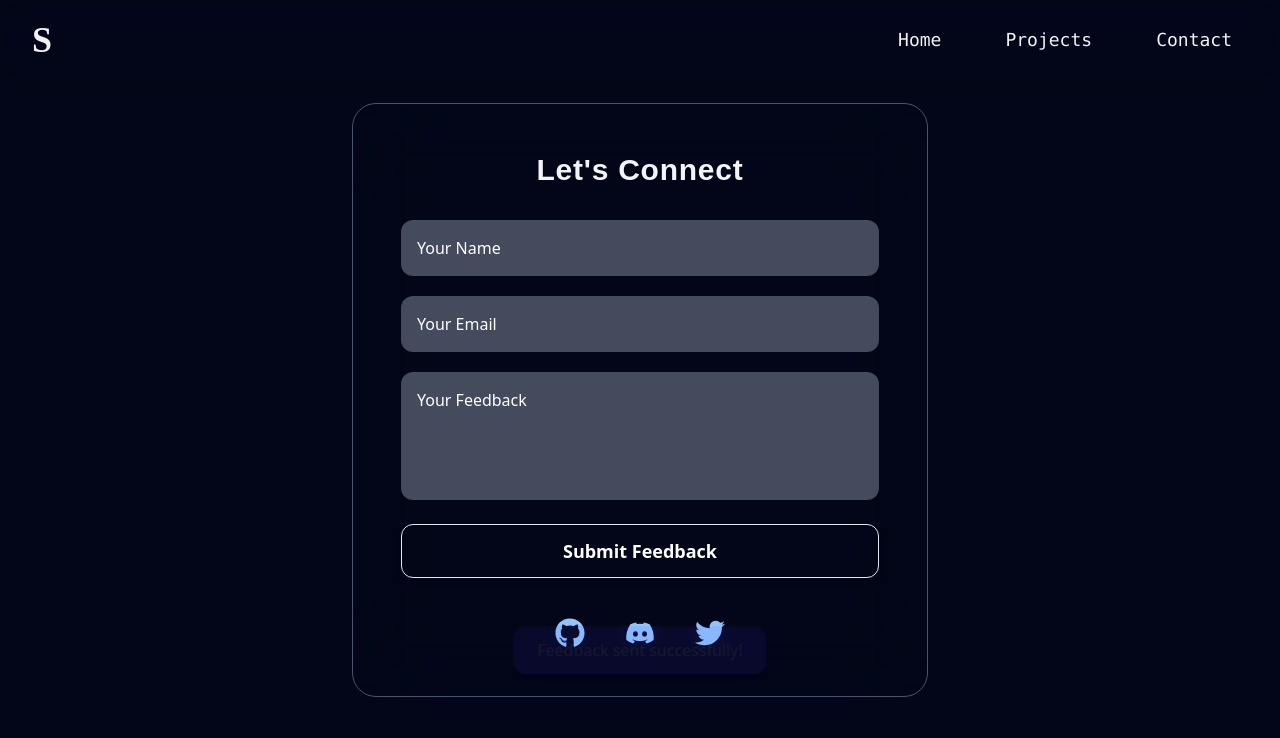
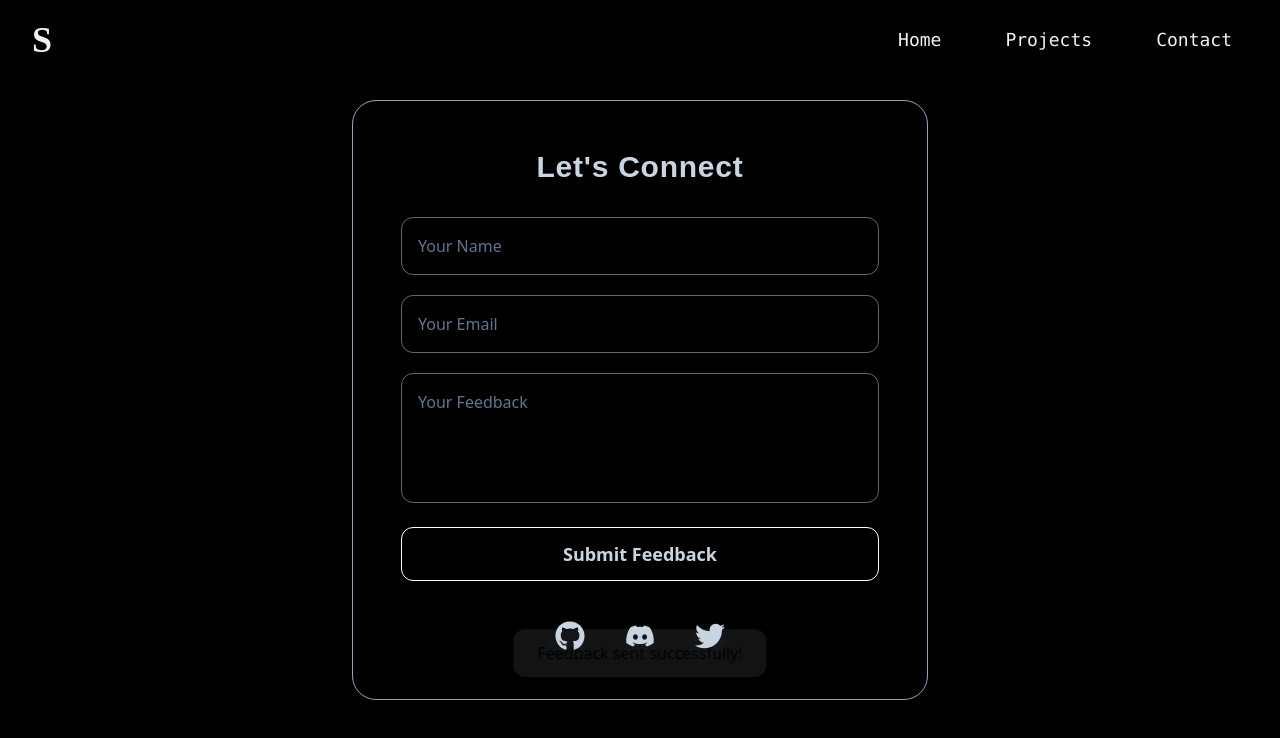
Before and after one commit to devxspectre/portfolio, a React (Vite) app in the folder client/: page / in a window 1280 px wide. Both pictures are taken after typing "Sample", "name@example.com", "Sample" into the empty fields and a click on the button "Submit Feedback". Shown: the part 2902-3640 px from the top of the page. Built offline with nearby package versions, Linux system fonts and the light colour scheme; a web font is replaced by a local one.

Commit message:
theme color adjusted

```diff
--- a/client/src/components/Contact.tsx
+++ b/client/src/components/Contact.tsx
@@ -21,12 +21,12 @@ const Contact = () => {
 
   return (
     <div
-      className="flex justify-center items-center min-h-screen px-4 bg-slate-950"
+      className="flex justify-center items-center min-h-screen px-4"
       id="contact"
     >
-      <div className=" backdrop-blur-2xl rounded-3xl p-6 sm:p-8 md:p-12 w-full max-w-lg md:max-w-xl border border-slate-600">
+      <div className="backdrop-blur-2xl rounded-3xl p-6 sm:p-8 md:p-12 w-full max-w-lg md:max-w-xl border border-slate-400">
         <h2
-          className=" text-3xl font-extrabold  text-gray-100 mb-8 text-center tracking-wide"
+          className="text-3xl font-extrabold text-slate-300 mb-8 text-center tracking-wide"
           style={{ fontFamily: "Space Grotesk, sans-serif" }}
         >
           Let's Connect
@@ -39,7 +39,7 @@ const Contact = () => {
             required
             value={name}
             onChange={(e) => setName(e.target.value)}
-            className="bg-blue-100/30 placeholder-white text-blue-100 rounded-xl p-3 sm:p-4 focus:outline-none focus:ring-2 w-full"
+            className="bg-transparent border border-white/40 placeholder-slate-500 text-slate-300 rounded-xl p-3 sm:p-4 focus:outline-none focus:ring-2 focus:ring-white w-full"
           />
           <input
             type="email"
@@ -47,7 +47,7 @@ const Contact = () => {
             required
             value={email}
             onChange={(e) => setEmail(e.target.value)}
-            className="bg-blue-100/30 placeholder-white text-blue-100 rounded-xl p-3 sm:p-4 focus:outline-none focus:ring-2 focus:ring-blue-500 transition w-full"
+            className="bg-transparent border border-white/40 placeholder-slate-500 text-slate-300 rounded-xl p-3 sm:p-4 focus:outline-none focus:ring-2 focus:ring-white w-full"
           />
           <textarea
             placeholder="Your Feedback"
@@ -55,35 +55,25 @@ const Contact = () => {
             value={feedback}
             onChange={(e) => setFeedback(e.target.value)}
             rows={4}
-            className="bg-blue-100/30 placeholder-white text-blue-100 rounded-xl p-3 sm:p-4 pb-6 focus:outline-none focus:ring-2 focus:ring-blue-500 transition resize-none w-full"
+            className="bg-transparent border border-white/40 placeholder-slate-500 text-slate-300 rounded-xl p-3 sm:p-4 pb-6 focus:outline-none focus:ring-2 focus:ring-white resize-none w-full"
           ></textarea>
           <motion.button
-            whileHover={{ scale: 1.05 }}
             whileTap={{ scale: 0.97 }}
             type="submit"
-            className="border-slate-200 border text-white rounded-xl py-3 mt-1 font-semibold shadow-md hover:shadow-blue-500/40 transition text-base sm:text-lg cursor-pointer"
+            className="border border-white text-slate-300 rounded-xl py-3 mt-1 font-semibold shadow-md hover:shadow-white/30 transition text-base sm:text-lg cursor-pointer"
           >
             Submit Feedback
           </motion.button>
         </form>
 
         {/* Social Icons */}
-        <div className="flex justify-center gap-8 sm:gap-10 mt-8 sm:mt-10 text-2xl sm:text-3xl text-blue-300">
-          <SocialIcon
-            icon={<FaGithub />}
-            url="https://github.com/Sourav6971"
-            color="#f5f5f5"
-          />
+        <div className="flex justify-center gap-8 sm:gap-10 mt-8 sm:mt-10 text-2xl sm:text-3xl text-slate-300">
+          <SocialIcon icon={<FaGithub />} url="https://github.com/Sourav6971" />
           <SocialIcon
             icon={<FaDiscord />}
             url="https://discord.com/users/Sourav_007_"
-            color="#7289da"
           />
-          <SocialIcon
-            icon={<FaTwitter />}
-            url="https://x.com/_Sourav014"
-            color="#1DA1F2"
-          />
+          <SocialIcon icon={<FaTwitter />} url="https://x.com/_Sourav014" />
         </div>
 
         {/* Animated Feedback Alert */}
@@ -94,7 +84,7 @@ const Contact = () => {
               animate={{ opacity: 1, y: 0 }}
               exit={{ opacity: 0, y: 20 }}
               transition={{ duration: 0.4 }}
-              className="fixed bottom-8 sm:bottom-10 left-1/2 transform -translate-x-1/2 bg-indigo-600 text-white px-6 py-3 rounded-xl shadow-lg backdrop-blur-md text-center text-sm sm:text-base z-50"
+              className="fixed bottom-8 sm:bottom-10 left-1/2 transform -translate-x-1/2 bg-slate-300 text-black px-6 py-3 rounded-xl shadow-lg backdrop-blur-md text-center text-sm sm:text-base z-50"
             >
               Feedback sent successfully!
             </motion.div>
@@ -110,16 +100,15 @@ export default Contact;
 interface SocialIconProps {
   icon: React.ReactNode;
   url: string;
-  color: string;
 }
 
-function SocialIcon({ icon, url, color }: SocialIconProps) {
+function SocialIcon({ icon, url }: SocialIconProps) {
   return (
     <motion.a
       href={url}
       target="_blank"
       rel="noopener noreferrer"
-      whileHover={{ scale: 1.2, color: color }}
+      whileHover={{ scale: 1.2, color: "#ccc" }}
       whileTap={{ scale: 0.95 }}
       className="transition"
     >
--- a/client/src/components/Hero.tsx
+++ b/client/src/components/Hero.tsx
@@ -52,7 +52,7 @@ const Hero = () => {
               onClick={handleContact}
               whileHover={{ scale: 1.07 }}
               whileTap={{ scale: 0.95 }}
-              className="px-6 py-3 sm:px-8 sm:py-3 rounded-md bg-gradient-to-r from-cyan-500 to-blue-500 text-white text-base sm:text-lg font-medium shadow hover:shadow-cyan-500/30 transition w-full sm:w-auto"
+              className="px-6 py-3 sm:px-8 sm:py-3 rounded-md border border-slate-400 cursor-pointer text-white text-base sm:text-lg font-medium shadow hover:shadow-cyan-500/30 transition w-full sm:w-auto"
             >
               Say Hello
             </motion.button>
@@ -60,7 +60,7 @@ const Hero = () => {
               onClick={handleResume}
               whileHover={{ scale: 1.07 }}
               whileTap={{ scale: 0.95 }}
-              className="px-6 py-3 sm:px-8 sm:py-3 rounded-md bg-slate-200 text-black text-base sm:text-lg font-medium flex items-center justify-center shadow hover:shadow-slate-300/30 transition w-full sm:w-auto"
+              className="px-6 py-3 sm:px-8 sm:py-3 rounded-md bg-slate-200 text-black text-base sm:text-lg font-medium flex items-center justify-center shadow hover:shadow-slate-300/30 transition w-full sm:w-auto cursor-pointer"
             >
               Resume
               <img
--- a/client/src/components/Projects.tsx
+++ b/client/src/components/Projects.tsx
@@ -148,14 +148,14 @@ function ProjectContainer({
             {project.title}
             <span className="block h-1 w-20 md:w-24 "></span>
           </h2>
-          <p className="text-violet-200 leading-relaxed mb-5 text-base font-light">
+          <p className="text-slate-100 leading-relaxed mb-5 text-base font-light">
             {project.description}
           </p>
           <div className="flex flex-wrap gap-2 md:gap-3 mt-4">
             {project.techStack.map((tech, idx) => (
               <span
                 key={idx}
-                className="px-3 py-1 border-slate-100 border text-violet-200 rounded-full text-xs md:text-sm "
+                className="px-3 py-1 border-slate-100 border text-slate-200 rounded-full text-xs md:text-sm "
               >
                 {tech}
               </span>
@@ -172,13 +172,13 @@ function ProjectContainer({
             whileHover={{ scale: 1.02 }}
             transition={{ type: "spring", stiffness: 150 }}
           />
-          <div className="flex gap-6 text-violet-200 text-xl">
+          <div className="flex gap-6 text-slate-200 text-xl">
             {project.githubUrl && (
               <a
                 href={project.githubUrl}
                 target="_blank"
                 rel="noopener noreferrer"
-                className="hover:text-violet-400 transition"
+                className="hover:text-slate-400 transition"
               >
                 <FaGithub />
               </a>
```
